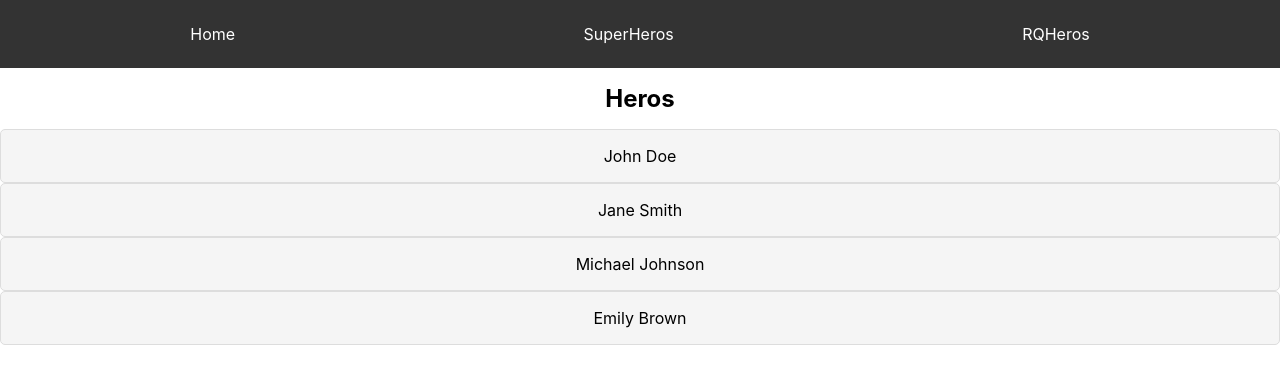
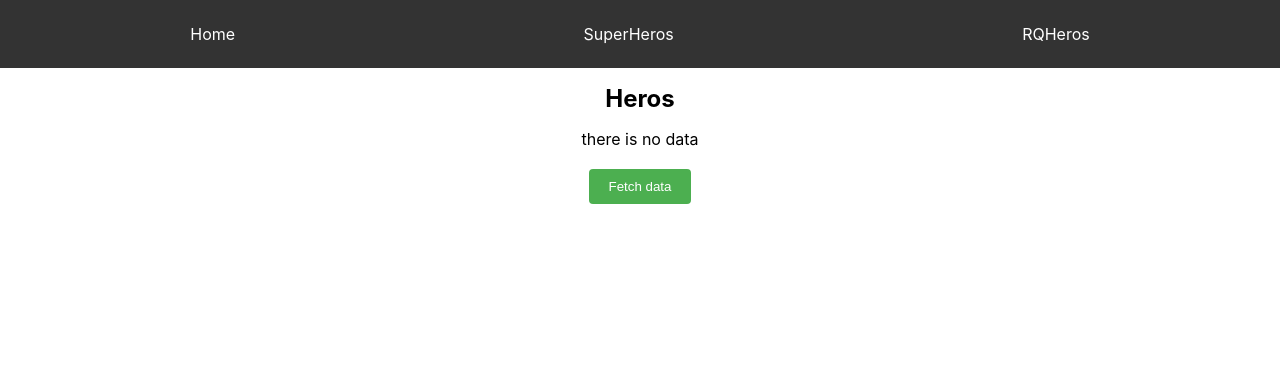
Before and after one commit to Mhmdyasser33/react-query-tutorial, a React (Create React App) app: page /heros in a window 1280 px wide. Shown: the top 384 px of the page. Built offline with nearby package versions, Linux system fonts and the light colour scheme; data requests are answered from the project's data file.

Commit message:
create separete folder for concept and content of react-query and implement another things like polling and refetch

```diff
--- a/db.json
+++ b/db.json
@@ -2,7 +2,7 @@
    "heros" : [
     {
         "id": 1,
-        "name": "John Doe",
+        "name": "John Doe mo",
         "age": 30,
         "city": "New York"
       },
--- a/src/components/RQsuperHero/RqSuperHero.js
+++ b/src/components/RQsuperHero/RqSuperHero.js
@@ -29,31 +29,50 @@ const RqSuperHero = () => {
     marginBottom: '1rem',
   };
 
+  const btnStyle ={
+    background: '#4CAF50',
+    color: 'white',
+    padding: '10px 20px',
+    border: 'none',
+    borderRadius: '4px',
+    cursor: 'pointer',
+    margin : '20px 0 0 0 '
+  }
   const fetched_data = async () =>{
     return axios.get("http://localhost:4000/heros")
     .then((res) => res.data) ;
   }
-  const {isLoading , data , isError,  error , isFetching}  = useQuery('heros' , fetched_data , {
+  const {isLoading , data , isError,  error , isFetching , refetch}  = useQuery('heros' , fetched_data , {
     // default time is 5000
    /*  cacheTime : 5000 , */
-    staleTime : 30000,
+   /*  staleTime : 3000, */
+  /* refetchOnMount : true , */
+ /*  refetchOnWindowFocus : true */
+   /*    refetchInterval : 3000, */
+     /*refetchIntervalInBackground : 60000,*/
+     // prevent refetching the data
+     enabled : false ,
   }) ;
   console.log('====================================');
   console.log("loading :  " + isLoading , "Fetched : " + isFetching);
   console.log('====================================');
-  if(isLoading){
+  if(isLoading || isFetching){
   return <div style={loadingStyle}>Loading...</div>
   }
   if(isError){
     return <div style={errorStyle}>{error.message}</div>
   }
   return (
+    <>
     <div>
      <h1 style={titleStyle}> Heros </h1>
      {data ? data.map((hero) =>(
        <div  style={heroItemStyle}key={hero.id}> {hero.name}</div>
-     )) : "there is no hero"}
+       )) : "there is no data "}
     </div>
+    {/* handle refetch data but manually  */}
+    <button onClick={() => refetch()} style={btnStyle } disabled={data}>Fetch data </button>
+    </>
   )
 }
 
```
Also changed, not shown: src/components/concept/concept.txt (added), src/content/content.txt (added), 1 other file (tests, documents, lock files or other folders).
